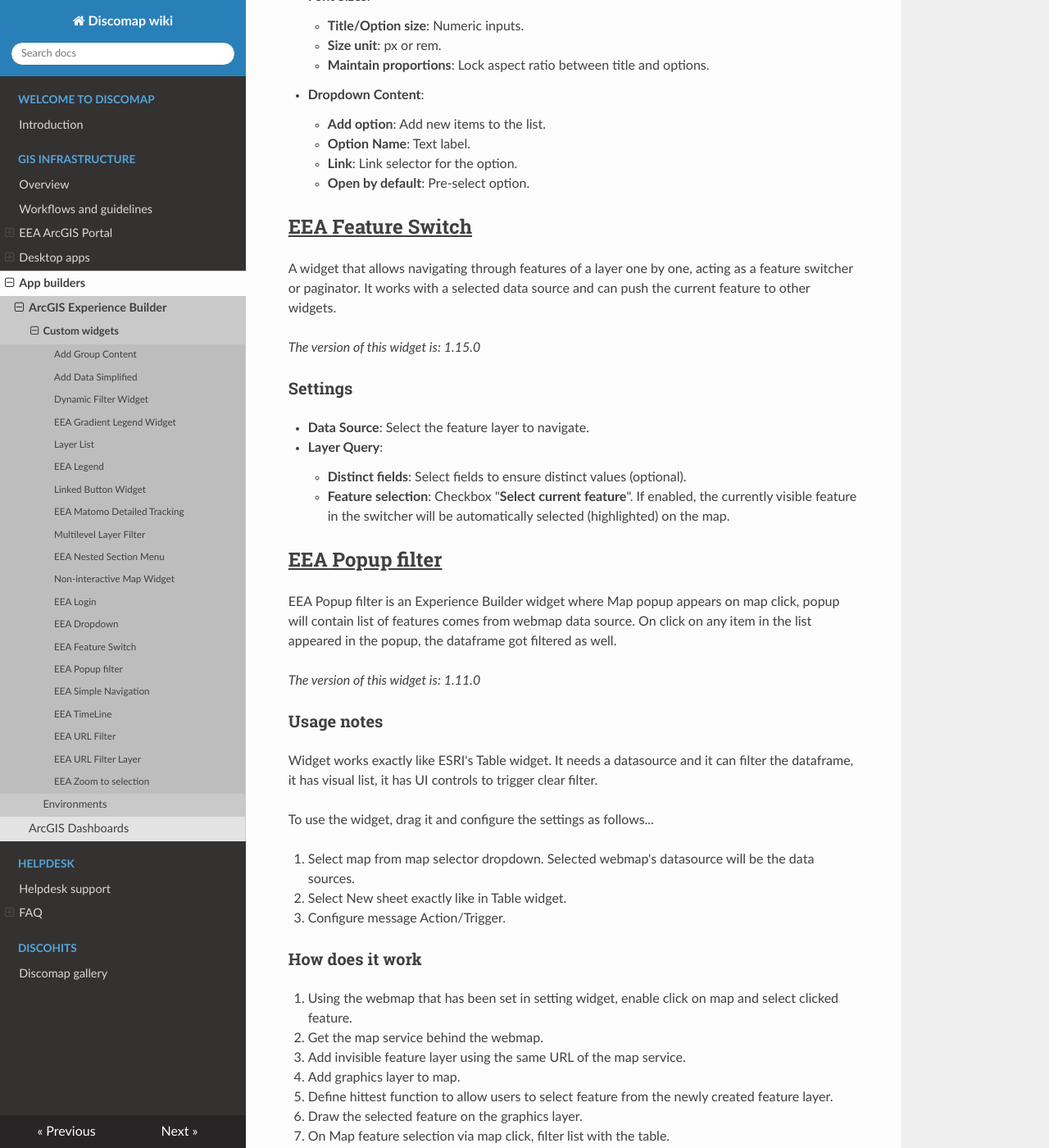
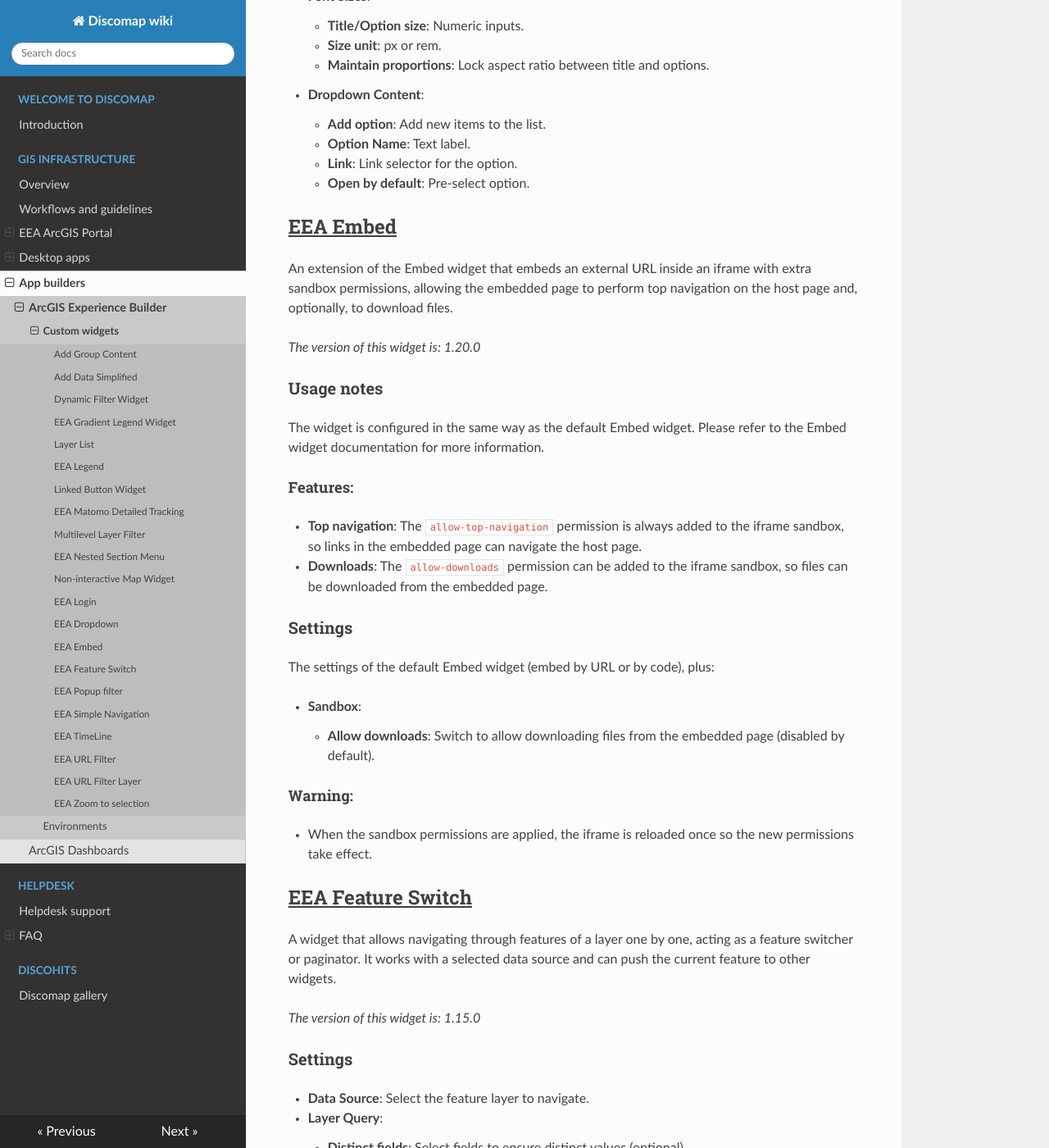
Before and after one commit to eea/discomap.Wiki, an MkDocs documentation site: the page built from docs/gis_infrastructure/exb/customwidgets.md, in a window 1280 px wide and 1400 px high, scrolled down 9199 px. Shown: the whole window at 82% size. Built offline with MkDocs 1.6.1, drawn with Linux system fonts in a browser that asks for light colours; nearby versions of some CDN libraries; comment, search, counter and statistics services are not loaded.

Commit message:
Add EEA Embed widget documentation

```diff
--- a/docs/gis_infrastructure/exb/customwidgets.md
+++ b/docs/gis_infrastructure/exb/customwidgets.md
@@ -318,6 +318,32 @@ _The version of this widget is: 1.15.0_
     - **Link**: Link selector for the option.
     - **Open by default**: Pre-select option.
 
+## EEA Embed
+
+An extension of the Embed widget that embeds an external URL inside an iframe with extra sandbox permissions, allowing the embedded page to perform top navigation on the host page and, optionally, to download files.
+
+_The version of this widget is: 1.20.0_
+
+### Usage notes
+
+The widget is configured in the same way as the default Embed widget. Please refer to the Embed widget documentation for more information.
+
+#### Features:
+
+- **Top navigation**: The `allow-top-navigation` permission is always added to the iframe sandbox, so links in the embedded page can navigate the host page.
+- **Downloads**: The `allow-downloads` permission can be added to the iframe sandbox, so files can be downloaded from the embedded page.
+
+### Settings
+
+The settings of the default Embed widget (embed by URL or by code), plus:
+
+- **Sandbox**:
+    - **Allow downloads**: Switch to allow downloading files from the embedded page (disabled by default).
+
+#### Warning:
+
+- When the sandbox permissions are applied, the iframe is reloaded once so the new permissions take effect.
+
 ## EEA Feature Switch
 
 A widget that allows navigating through features of a layer one by one, acting as a feature switcher or paginator. It works with a selected data source and can push the current feature to other widgets.
```
